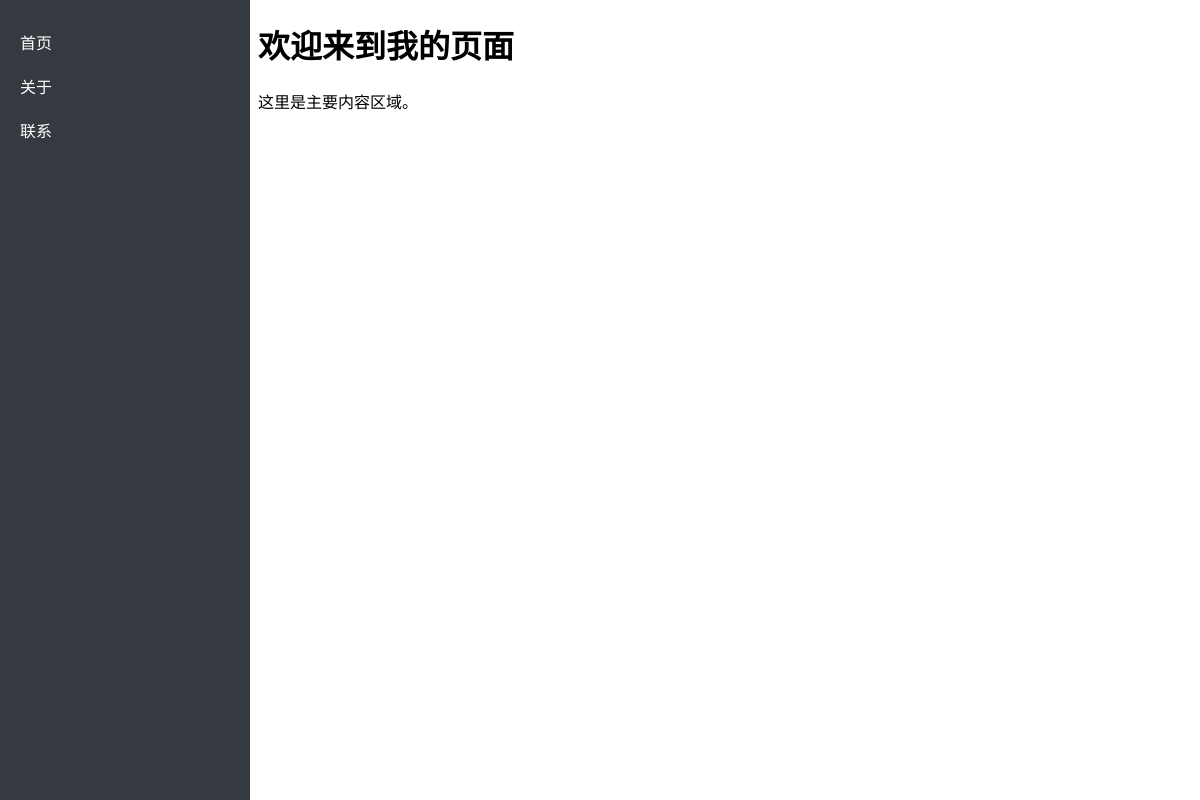
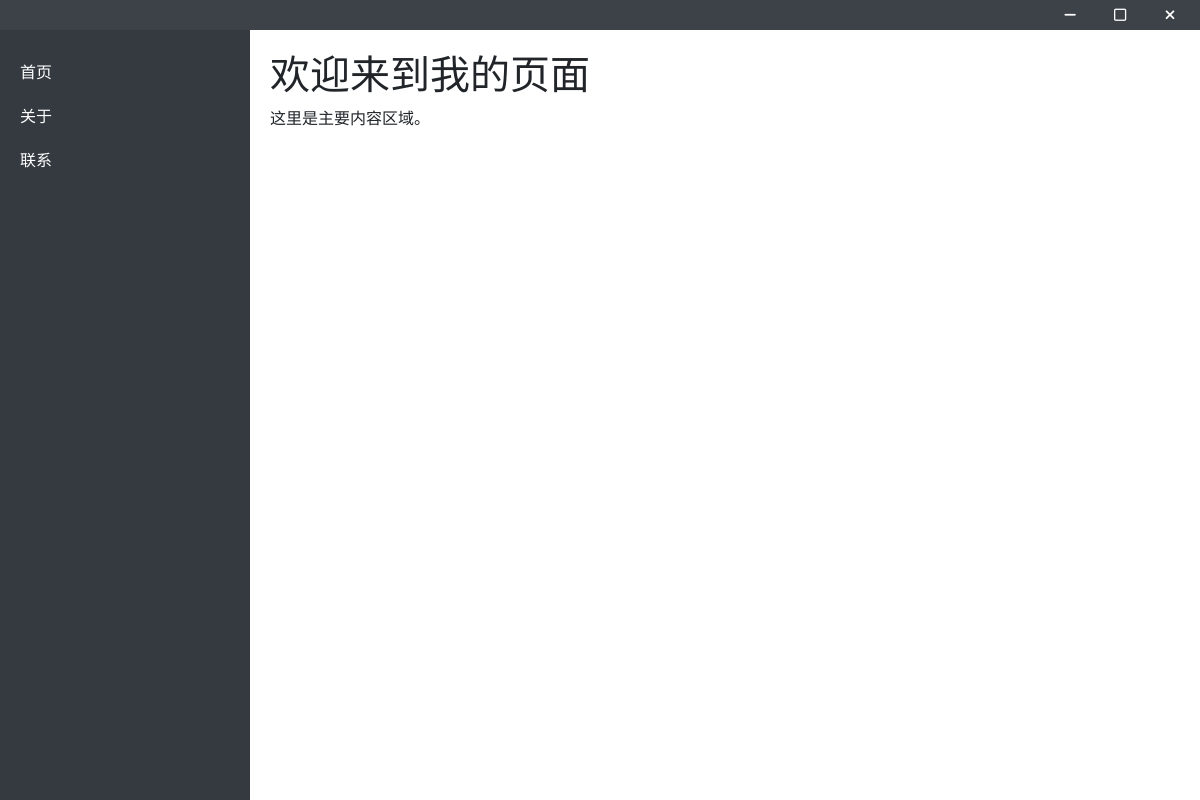
Before and after one commit to Beiming-Yu/DataExplorer, an Electron app: page html/index.html in a window 1200 px wide. Drawn offline with nearby package versions, Linux system fonts and the light colour scheme.

Commit message:
Skeleton

```diff
--- /dev/null
+++ b/css/custom-bar.css
@@ -0,0 +1,82 @@
+/* 自定义标题栏 */
+#custom-titlebar {
+    position: fixed;
+    top: 0;
+    left: 0;
+    width: 100%;
+    height: 30px;
+    background: #3d4248; /* 略淡于 sidebar 的 #343a40 */
+    color: white;
+    display: flex;
+    align-items: center;
+    justify-content: space-between;
+    padding: 0 10px;
+    font-size: 14px;
+    font-weight: bold;
+    z-index: 1000;
+}
+
+/* 窗口控制按钮 */
+#window-controls {
+    display: flex;
+    gap: 10px;
+    margin-left: auto;
+}
+
+#window-controls button {
+    background: none;
+    border: none;
+    color: white;
+    font-size: 14px;
+    cursor: pointer;
+    width: 40px; /* 统一按钮宽度 */
+    height: 30px; /* 统一按钮高度 */
+    display: flex;
+    align-items: center; /* 让图标垂直居中 */
+    justify-content: center; /* 让图标水平居中 */
+    -webkit-app-region: no-drag; /* 允许点击 */
+}
+
+#window-controls button:hover {
+    background-color: rgba(255, 255, 255, 0.2);
+}
+
+/* 侧边栏 */
+#sidebar {
+    width: 250px;
+    height: 100vh;
+    position: fixed;
+    top: 30px; /* 避免与标题栏重叠 */
+    left: 0;
+    background-color: #343a40;
+    padding-top: 20px;
+    transition: transform 0.3s ease-in-out;
+}
+
+#sidebar.hide {
+    transform: translateX(-250px);
+}
+
+/* 侧边栏内的文本样式 */
+#sidebar a {
+    color: white;
+    text-decoration: none;
+    padding: 10px 20px;
+    display: block;
+}
+
+#sidebar a:hover {
+    background-color: #535953;
+}
+
+/* 主体内容区域 */
+#main-content {
+    margin-left: 250px;
+    margin-top: 30px; /* 避免与标题栏重叠 */
+    padding: 20px;
+    transition: margin-left 0.3s ease-in-out;
+}
+
+#main-content.shrink {
+    margin-left: 0;
+}
--- a/html/index.html
+++ b/html/index.html
@@ -3,61 +3,39 @@
 <head>
     <meta charset="UTF-8">
     <meta name="viewport" content="width=device-width, initial-scale=1">
-    <style>
-        #sidebar {
-            width: 250px;
-            height: 100vh;
-            position: fixed;
-            top: 0;
-            left: 0;
-            background-color: #343a40;
-            padding-top: 20px;
-            transition: transform 0.3s ease-in-out;
-        }
-
-        #sidebar.hide {
-            transform: translateX(-250px);
-        }
-
-        /* 侧边栏内的文本样式 */
-        #sidebar a {
-            color: white;
-            text-decoration: none;
-            padding: 10px 20px;
-            display: block;
-        }
-
-        #sidebar a:hover {
-            background-color: #495057;
-        }
-
-        /* 主体内容区域 */
-        #main-content {
-            margin-left: 250px;
-            transition: margin-left 0.3s ease-in-out;
-        }
-
-        #main-content.shrink {
-            margin-left: 0;
-        }
-    </style>
+    <link rel="stylesheet" href="../css/custom-bar.css">
+    <link rel="stylesheet" href="../node_modules/bootstrap/dist/css/bootstrap.min.css">
+    <link rel="stylesheet" href="../node_modules/@fortawesome/fontawesome-free/css/all.min.css">
 </head>
 <body>
 
-<!-- 侧边栏 -->
+<div id="custom-titlebar">
+    <div id="window-controls">
+        <button id="minimize" class="btn btn-sm btn-outline-light">
+            <i class="fas fa-minus"></i>
+        </button>
+        <button id="maximize" class="btn btn-sm btn-outline-light">
+            <i class="far fa-square"></i>
+        </button>
+        <button id="close" class="btn btn-sm btn-danger">
+            <i class="fas fa-times"></i>
+        </button>
+    </div>
+</div>
+
 <div id="sidebar">
     <a href="#">首页</a>
     <a href="#">关于</a>
     <a href="#">联系</a>
 </div>
 
-<!-- 主体内容 -->
-<div id="main-content" class="p-4">
+<div id="main-content">
     <h1>欢迎来到我的页面</h1>
     <p>这里是主要内容区域。</p>
 </div>
 
 <script src="../renderer.js"></script>
+<script src="../js/custom-titlebar.js"></script>
 
 </body>
 </html>
--- /dev/null
+++ b/js/custom-titlebar.js
@@ -0,0 +1,11 @@
+document.getElementById('minimize').addEventListener('click', () => {
+    window.electronAPI.minimize();
+});
+
+document.getElementById('maximize').addEventListener('click', () => {
+    window.electronAPI.maximize();
+});
+
+document.getElementById('close').addEventListener('click', () => {
+    window.electronAPI.close();
+});
--- a/package.json
+++ b/package.json
@@ -18,6 +18,9 @@
     "electron": "^35.0.2"
   },
   "dependencies": {
-    "bootstrap": "^5.3.3"
+    "@fortawesome/fontawesome-free": "^6.7.2",
+    "bootstrap": "^5.3.3",
+    "bootstrap-icons": "^1.11.3",
+    "fontawesome": "^5.6.3"
   }
 }
--- a/renderer.js
+++ b/renderer.js
@@ -0,0 +1 @@
+console.log("✅ Renderer script loaded!");
```
Also changed, not shown: main.js (+28 -14 lines), preload.js (+8 -5 lines), 1 other file.
